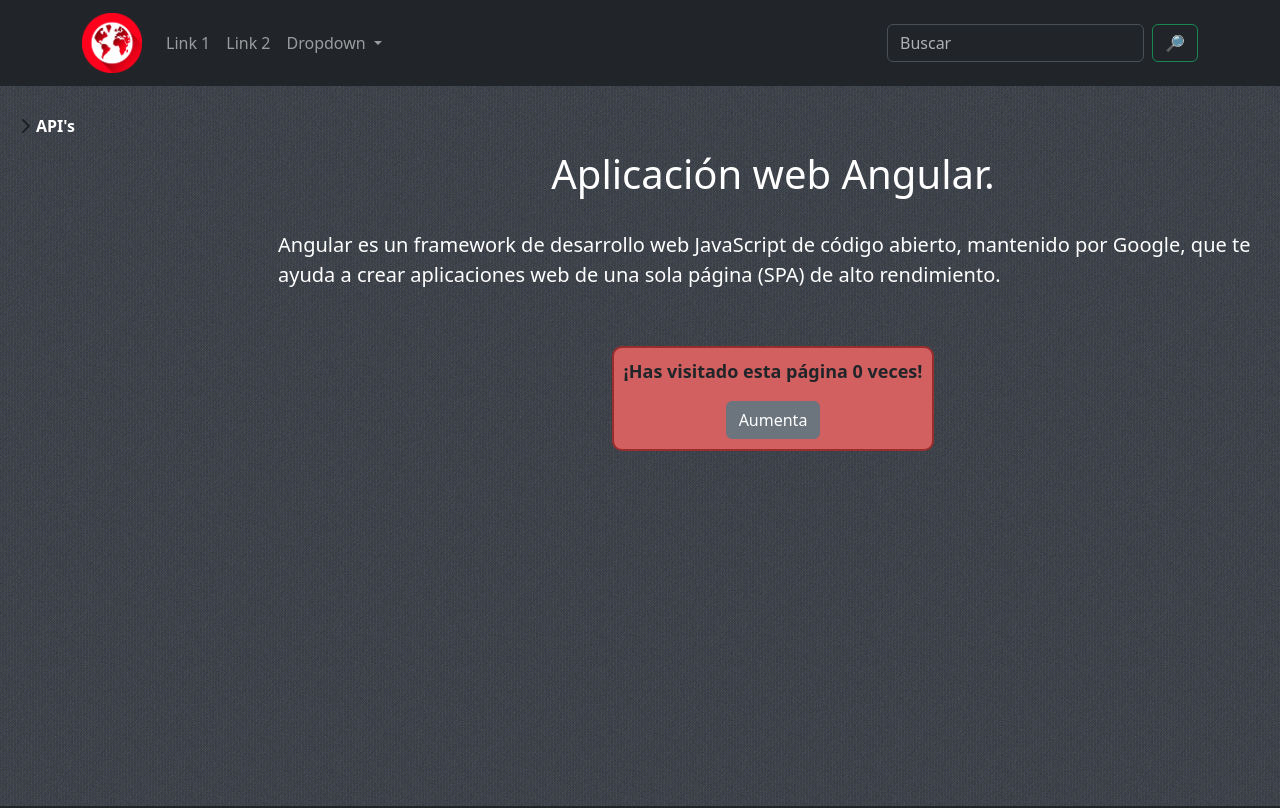
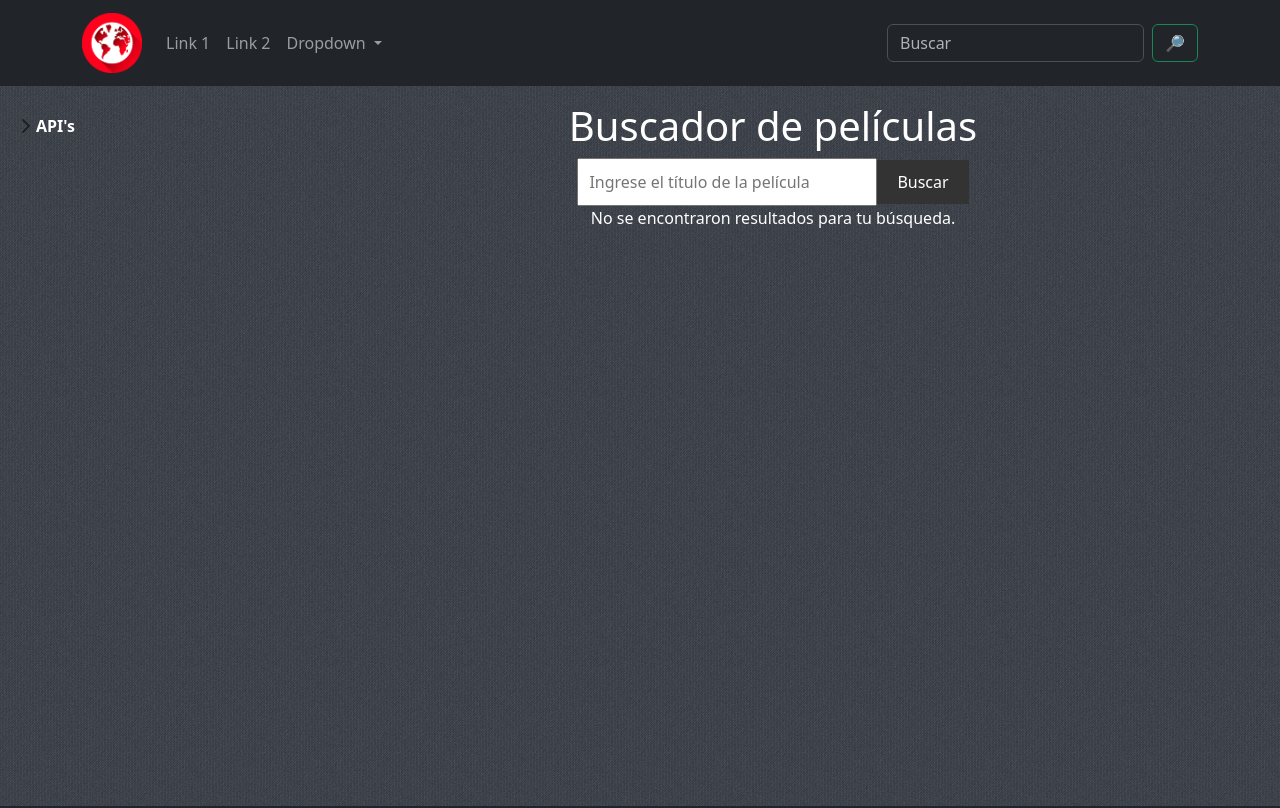
Before and after one commit to eliceoflmov72/proyecto_angular, an Angular app in the folder eliceo-angular/: page /peliculas in a window 1280 px wide. Before the commit this address led to /. Shown: the top 808 px of the page. Built offline with nearby package versions, Linux system fonts and the light colour scheme.

Commit message:
Terminado de introducir la API de películas.

```diff
--- a/eliceo-angular/src/app/app.routes.ts
+++ b/eliceo-angular/src/app/app.routes.ts
@@ -1,12 +1,14 @@
 import { Routes } from '@angular/router';
 import { ClimaComponent } from './pages/clima/clima.component';
 import { HomeComponent } from './pages/home/home.component';
+import { PeliculasComponent } from './pages/peliculas/peliculas.component';
 
 export const routes: Routes = [
 
     // Cambiamos el router component por el home component
-    {path: '', component:HomeComponent},
-    {path:'clima', component:ClimaComponent},
+    {path: '', component:HomeComponent, title:'Inicio' },
+    {path:'clima', component:ClimaComponent, title:'API Clima' },
+    {path:'peliculas', component:PeliculasComponent, title: 'API Peliculas' },
 
     {path: '**',redirectTo: '',pathMatch:'full' },
 
--- a/eliceo-angular/src/app/components/sidebar/sidebar.component.css
+++ b/eliceo-angular/src/app/components/sidebar/sidebar.component.css
@@ -66,7 +66,7 @@
 
     .nga-container-sidebar {
       overflow: auto;
-      font-weight: 600
+      font-weight: 600;
     }
 
     @media (min-width: 768px) {
@@ -78,6 +78,6 @@
         height: calc(100vh - 7rem);
         padding-left: .25rem;
         margin-left: -.25rem;
-        overflow-y: auto
+        overflow-y: auto;
       }
     }
--- a/eliceo-angular/src/app/components/sidebar/sidebar.component.html
+++ b/eliceo-angular/src/app/components/sidebar/sidebar.component.html
@@ -5,11 +5,15 @@
           data-bs-target="#home-collapse" aria-expanded="false">
           API's
         </button>
-        <div class="collapse" id="home-collapse">
+        <div class="collapse text-white" id="home-collapse">
           <ul class="nga-btn-toggle-nav list-unstyled fw-normal pb-1 small">
             <li>
-              <a routerLink="/clima" class="link-dark rounded"><i
+              <a routerLink="/clima" class="link-light rounded"><i
                   class="fas fa-user text-primary mt-1 me-2"></i>Clima</a>
+            </li>
+            <li>
+              <a routerLink="/peliculas" class="link-light rounded"><i
+                  class="fas fa-user text-primary mt-1 me-2"></i>Buscador de películas</a>
             </li>
           </ul>
         </div>
--- a/eliceo-angular/src/app/components/sidebar/sidebar.component.ts
+++ b/eliceo-angular/src/app/components/sidebar/sidebar.component.ts
@@ -1,11 +1,11 @@
-import { CommonModule } from '@angular/common';
+
 import { Component } from '@angular/core';
 import { RouterLink} from '@angular/router';
 
 @Component({
   selector: 'app-sidebar',
   standalone: true,
-  imports: [CommonModule,RouterLink],
+  imports: [RouterLink],
   templateUrl: './sidebar.component.html',
   styleUrl: './sidebar.component.css'
 })
--- a/eliceo-angular/src/app/pages/clima/clima.component.ts
+++ b/eliceo-angular/src/app/pages/clima/clima.component.ts
@@ -1,7 +1,7 @@
 import { Component, inject } from '@angular/core';
 import { ClimaService } from '../../services/clima.service';
 import { FormsModule } from '@angular/forms';
-import { CommonModule } from '@angular/common';
+
 
 
 @Component({
@@ -9,7 +9,7 @@
   templateUrl: './clima.component.html',
   styleUrls: ['./clima.component.css'],
   standalone: true,
-  imports: [FormsModule,CommonModule],
+  imports: [FormsModule],
 })
 export class ClimaComponent  {
 
--- /dev/null
+++ b/eliceo-angular/src/app/pages/peliculas/peliculas.component.css
@@ -0,0 +1,54 @@
+.container {
+    max-width: 500px;
+    margin: 0 auto;
+    text-align: center;
+  }
+
+  h1 {
+    color: #333;
+  }
+
+  input[type="text"] {
+    width: 300px;
+    padding: 10px;
+    font-size: 16px;
+  }
+
+  button {
+    padding: 10px 20px;
+    font-size: 16px;
+    background-color: #333;
+    color: #fff;
+    border: none;
+    cursor: pointer;
+  }
+
+  #results {
+    margin-top: 20px;
+    text-align: left;
+  }
+
+  .movie {
+    min-height: 200px;
+    margin-bottom: 1em;
+    margin-top: 1em;
+    padding: 10px;
+    background-color: #f5f5f5;
+    border-radius: 5px;
+    color: black;
+  }
+
+  .movie img {
+    width: 100px;
+    float: left;
+    margin-right: 10px;
+  }
+
+  .movie h2 {
+    font-size: 18px;
+    margin-top: 0;
+  }
+
+  .movie p {
+    margin: 5px 0;
+  }
--- /dev/null
+++ b/eliceo-angular/src/app/pages/peliculas/peliculas.component.html
@@ -0,0 +1,22 @@
+<div class="container text-white">
+  <h1 class="text-white">Buscador de películas</h1>
+  <input type="text" [(ngModel)]="busquedaInput" placeholder="Ingrese el título de la película">
+  <button (click)="buscarPeliculas()">Buscar</button>
+  @if (peliculas.length === 0) {
+    <div>
+      <p>No se encontraron resultados para tu búsqueda.</p>
+    </div>
+  }
+  @if (peliculas.length > 0) {
+    <div>
+      @for (movie of peliculas; track movie) {
+        <div class="movie">
+          <img [src]="movie.posterPath" alt="Poster">
+          <h2>{{ movie.title }}</h2>
+          <p>{{ movie.releaseDate }}</p>
+          <p>{{ movie.overview }}</p>
+        </div>
+      }
+    </div>
+  }
+</div>
--- /dev/null
+++ b/eliceo-angular/src/app/pages/peliculas/peliculas.component.ts
@@ -0,0 +1,29 @@
+import { Component } from '@angular/core';
+// Importamos el módulo inyectable de service.
+import { PeliculasService } from '../../services/peliculas.service';
+import { FormsModule } from '@angular/forms';
+@Component({
+  selector: 'app-peliculas',
+  standalone: true,
+  imports: [FormsModule],
+  templateUrl: './peliculas.component.html',
+  styleUrls: ['./peliculas.component.css']
+})
+
+export class PeliculasComponent {
+  busquedaInput: string = '';
+  peliculas: any[] = [];
+
+  constructor(private peliculasService: PeliculasService) {}
+
+  buscarPeliculas() {
+    this.peliculasService.buscarPeliculas(this.busquedaInput).subscribe({
+      next: (response: { results: any; }) => {
+        this.peliculas = this.peliculasService.mostrarPeliculas(response.results);
+      },
+      error: () => {
+        this.peliculas = [{ message: 'Error al cargar las películas' }];
+      }
+    });
+  }
+}
--- a/eliceo-angular/src/app/services/clima.service.ts
+++ b/eliceo-angular/src/app/services/clima.service.ts
@@ -1,22 +1,55 @@
-// import { Injectable, inject } from '@angular/core';
+import { Injectable, inject } from '@angular/core';
+import { HttpClient } from '@angular/common/http';
+import { Observable } from 'rxjs';
+
+@Injectable({
+  providedIn: 'root'
+})
+
+// Estos son los famosos enrutamientos con los que se
+export class ClimaService {
+  private _http = inject(HttpClient);
+  private urlBase = 'https://api.openweathermap.org/data/2.5/weather';
+  private apiKey = '605507acf87117e111e54a3ab5238541';
+  private difKelvin = 273.15;
+
+  // Se usa un get con el que se le invoca la api
+  buscarClima(ciudad: string): Observable<any> {
+    return this._http.get(`${this.urlBase}?q=${ciudad}&appid=${this.apiKey}`);
+    // Seguramente esté por debajo programado con un fetch
+  }
+
+  procesarDatosClima(data: any): any {
+    return {
+      ciudadNombre: data.name,
+      paisNombre: data.sys.country,
+      temperatura: Math.floor(data.main.temp - this.difKelvin),
+      humedad: data.main.humidity,
+      descripcion: data.weather[0].description,
+      icono: `https://openweathermap.org/img/wn/${data.weather[0].icon}@2x.png`
+    };
+  }
+}
+
+
+//otra forma de crear el servicio, sin el constructor
+
+// import { Injectable } from '@angular/core';
 // import { HttpClient } from '@angular/common/http';
 // import { Observable } from 'rxjs';
 
 // @Injectable({
 //   providedIn: 'root'
 // })
-
-// // Estos son los famosos enrutamientos con los que se
 // export class ClimaService {
-//   private _http = inject(HttpClient);
 //   private urlBase = 'https://api.openweathermap.org/data/2.5/weather';
 //   private apiKey = '605507acf87117e111e54a3ab5238541';
 //   private difKelvin = 273.15;
 
-//   // Se usa un get con el que se le invoca la api
+//   constructor(private http: HttpClient) { }
+
 //   buscarClima(ciudad: string): Observable<any> {
-//     return this._http.get(`${this.urlBase}?q=${ciudad}&appid=${this.apiKey}`);
-//     // Seguramente esté por debajo programado con un fetch
+//     return this.http.get(`${this.urlBase}?q=${ciudad}&appid=${this.apiKey}`);
 //   }
 
 //   procesarDatosClima(data: any): any {
@@ -30,36 +63,3 @@
 //     };
 //   }
 // }
-
-
-//otra forma de crear el servicio, sin el constructor
-
-import { Injectable } from '@angular/core';
-import { HttpClient } from '@angular/common/http';
-import { Observable } from 'rxjs';
-
-@Injectable({
-  providedIn: 'root'
-})
-export class ClimaService {
-  private urlBase = 'https://api.openweathermap.org/data/2.5/weather';
-  private apiKey = '605507acf87117e111e54a3ab5238541';
-  private difKelvin = 273.15;
-
-  constructor(private http: HttpClient) { }
-
-  buscarClima(ciudad: string): Observable<any> {
-    return this.http.get(`${this.urlBase}?q=${ciudad}&appid=${this.apiKey}`);
-  }
-
-  procesarDatosClima(data: any): any {
-    return {
-      ciudadNombre: data.name,
-      paisNombre: data.sys.country,
-      temperatura: Math.floor(data.main.temp - this.difKelvin),
-      humedad: data.main.humidity,
-      descripcion: data.weather[0].description,
-      icono: `https://openweathermap.org/img/wn/${data.weather[0].icon}@2x.png`
-    };
-  }
-}
--- /dev/null
+++ b/eliceo-angular/src/app/services/peliculas.service.ts
@@ -0,0 +1,31 @@
+import { Injectable } from '@angular/core';
+import { HttpClient } from '@angular/common/http';
+import { Observable } from 'rxjs';
+
+@Injectable({
+  providedIn: 'root'
+})
+export class PeliculasService {
+  private api_key = 'acf5472e45e436d5026bfd4c5e792981';
+  private urlBase = 'https://api.themoviedb.org/3/search/movie';
+  private urlImg = 'https://image.tmdb.org/t/p/w200';
+
+  constructor(private http: HttpClient) {}
+
+  buscarPeliculas(busquedaInput: string): Observable<any> {
+    return this.http.get(`${this.urlBase}?api_key=${this.api_key}&query=${busquedaInput}`);
+  }
+
+  mostrarPeliculas(peliculas: any[]): any {
+    if (peliculas.length === 0) {
+      return [{ message: 'No se encontraron resultados para tu búsqueda' }];
+    }
+
+    return peliculas.map(movie => ({
+      title: movie.title,
+      releaseDate: 'La fecha de lanzamiento fue: ' + movie.release_date,
+      overview: movie.overview,
+      posterPath: this.urlImg + movie.poster_path
+    }));
+  }
+}
```
Also changed, not shown: eliceo-angular/src/app/components/header/header.component.ts (+5 -2 lines), 2 other files (tests, documents, lock files or other folders).
